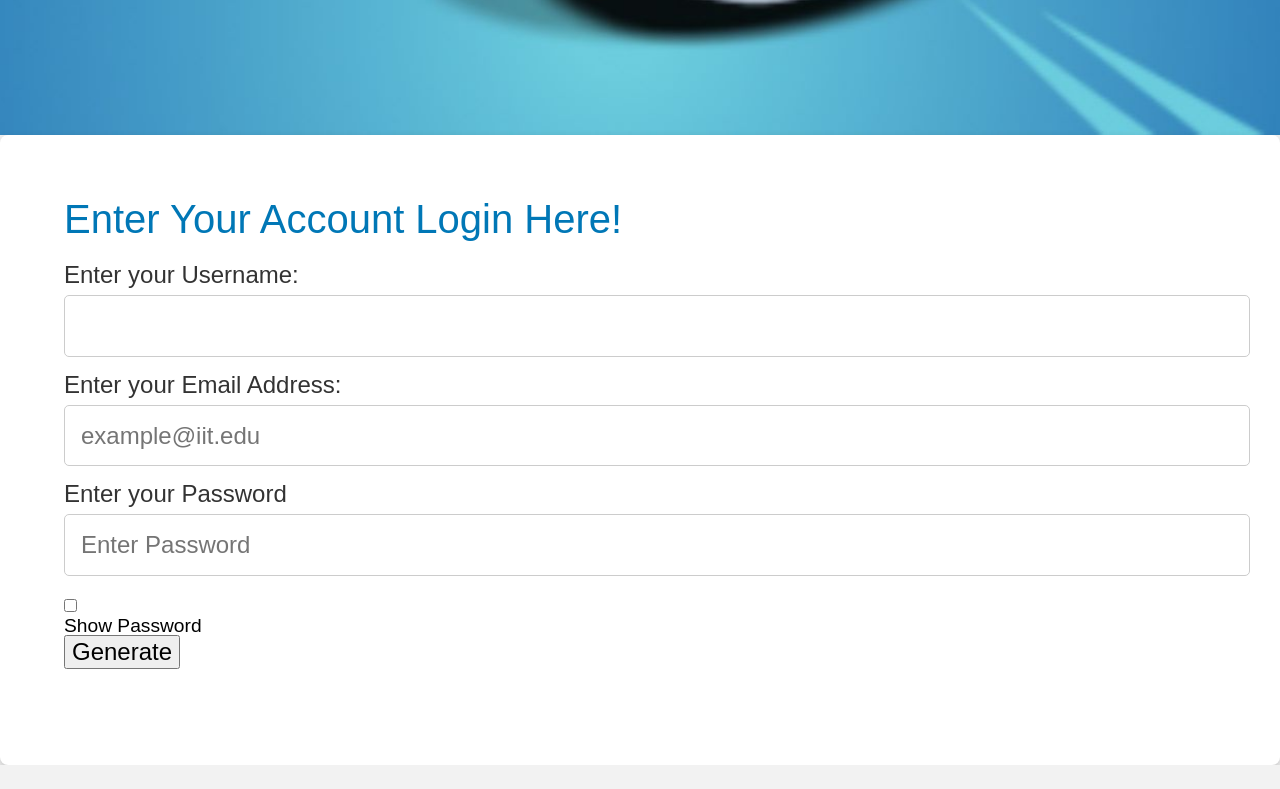
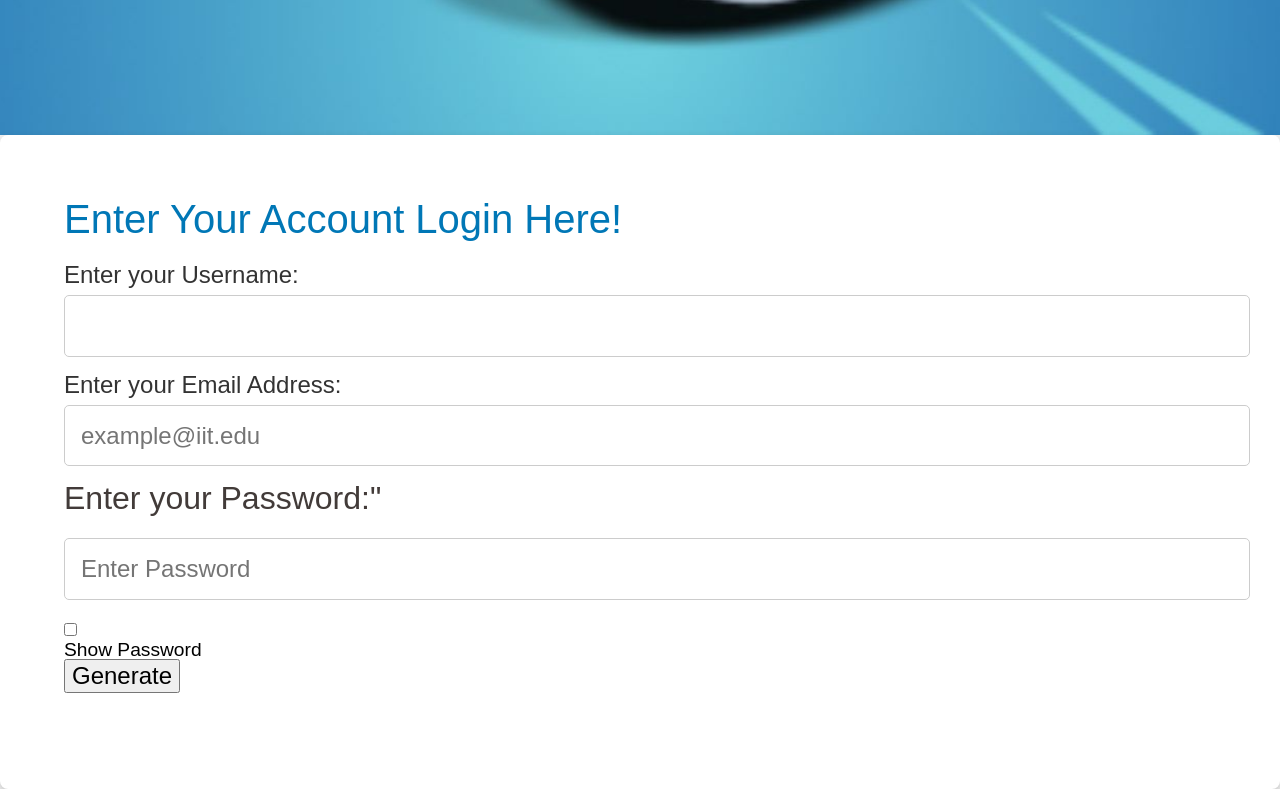
Before and after one commit to ITMD362-Immanuel-Downs/Project1, a plain HTML site: page index.html in a window 1280 px wide. Shown: the part 793-1582 px from the top of the page. Before the commit the page ends 1558 px from the top, so only its background shows below. Drawn offline with Linux system fonts and the light colour scheme.

Commit message:
css fixup
made it possible to have password box label by adding in a h3 instead of label, and colored it the same as the other labels

```diff
--- a/css/screen.css
+++ b/css/screen.css
@@ -44,6 +44,12 @@ h2 {
   font-size: 2rem;
   margin-bottom: 1.5rem;
   color: #0077b6;
+}
+
+h3 {
+  font-size: 2rem;
+  margin-bottom: 1.5rem;
+  color: #423B39;
 }
 
 form {
--- a/index.html
+++ b/index.html
@@ -26,7 +26,7 @@
 		  <input type="email" id="email" placeholder="example@iit.edu" maxlength="50" required>
 		</div>
 		<div id="passwordbox">
-		  <label for="text">Enter your Password</label>
+		  <h3>Enter your Password:"</h3>
 		  <input type="password" maxlength="30" id="myInput" placeholder="Enter Password" required>
 		  <input type="checkbox" onclick="showPassword()">
 		  <p>Show Password</p>
```
